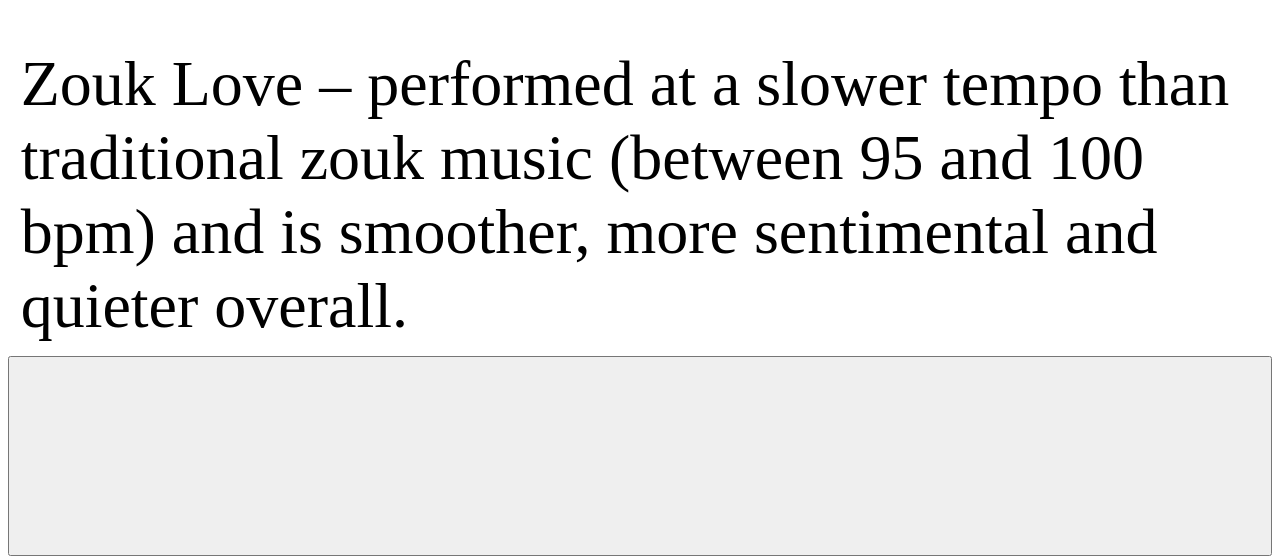
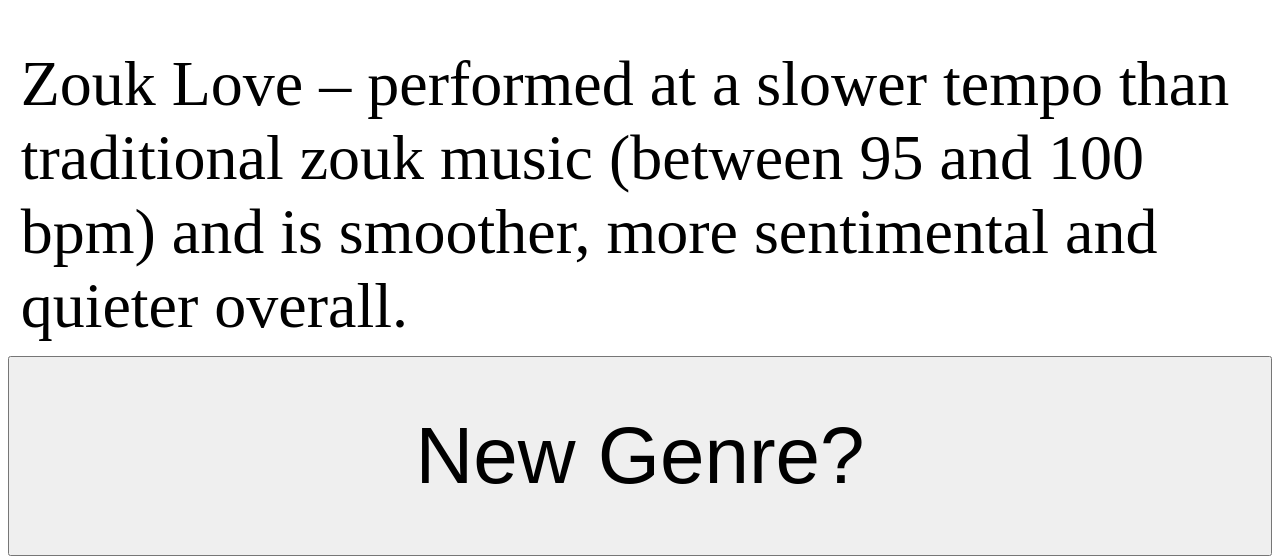
Before and after one commit to KylarRen/genrePicker, a plain HTML site: page index.html in a window 1280 px wide. Shown: the part 277-834 px from the top of the page. Drawn offline with Linux system fonts and the light colour scheme.

Commit message:
Update index.html
button was blank

```diff
--- a/index.html
+++ b/index.html
@@ -24,6 +24,8 @@
 
     <button style="font-size:5em; width:100%; height:25%;" onclick="getNewGenre()">
 
+        New Genre?
+
     </button>
 
 </body>
```
